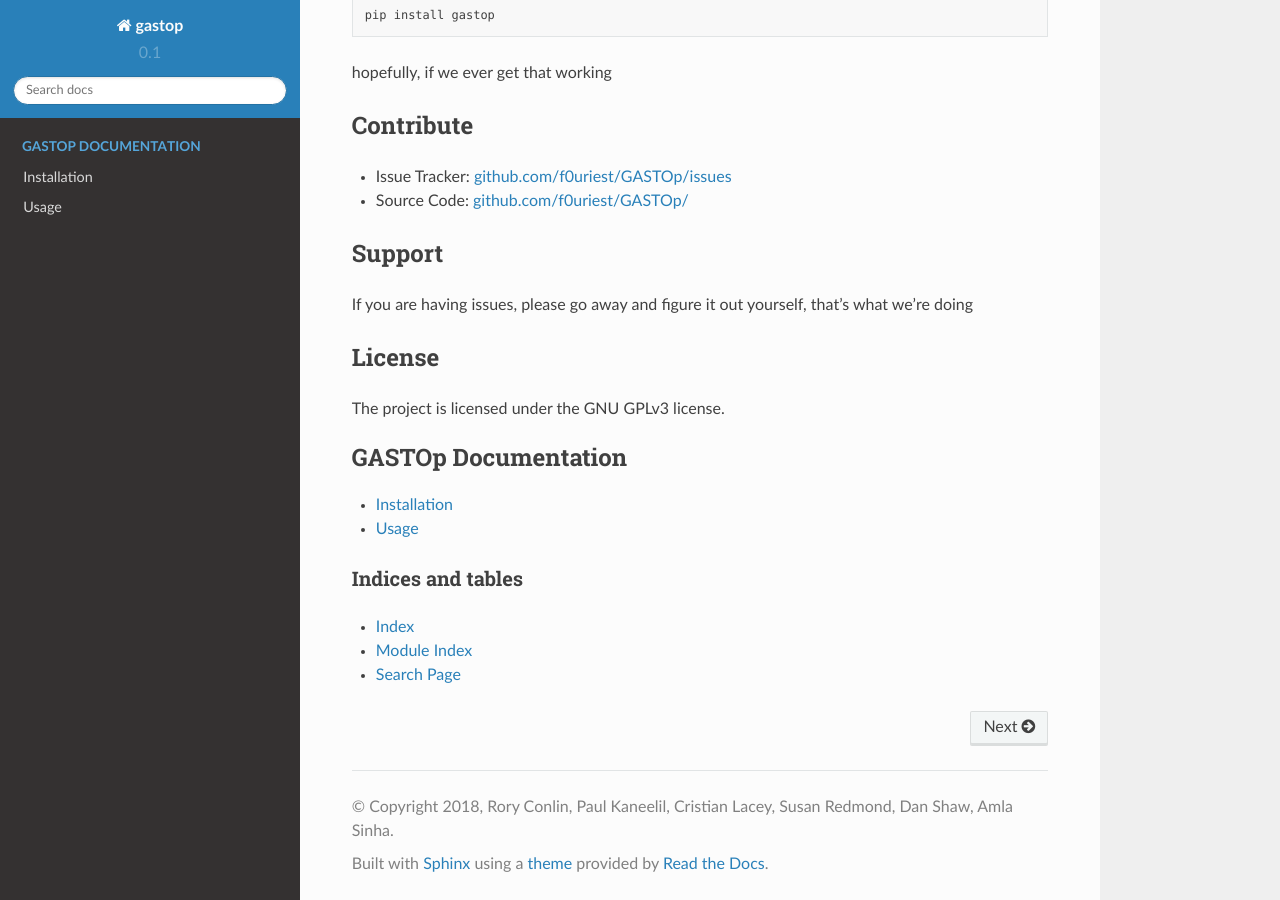
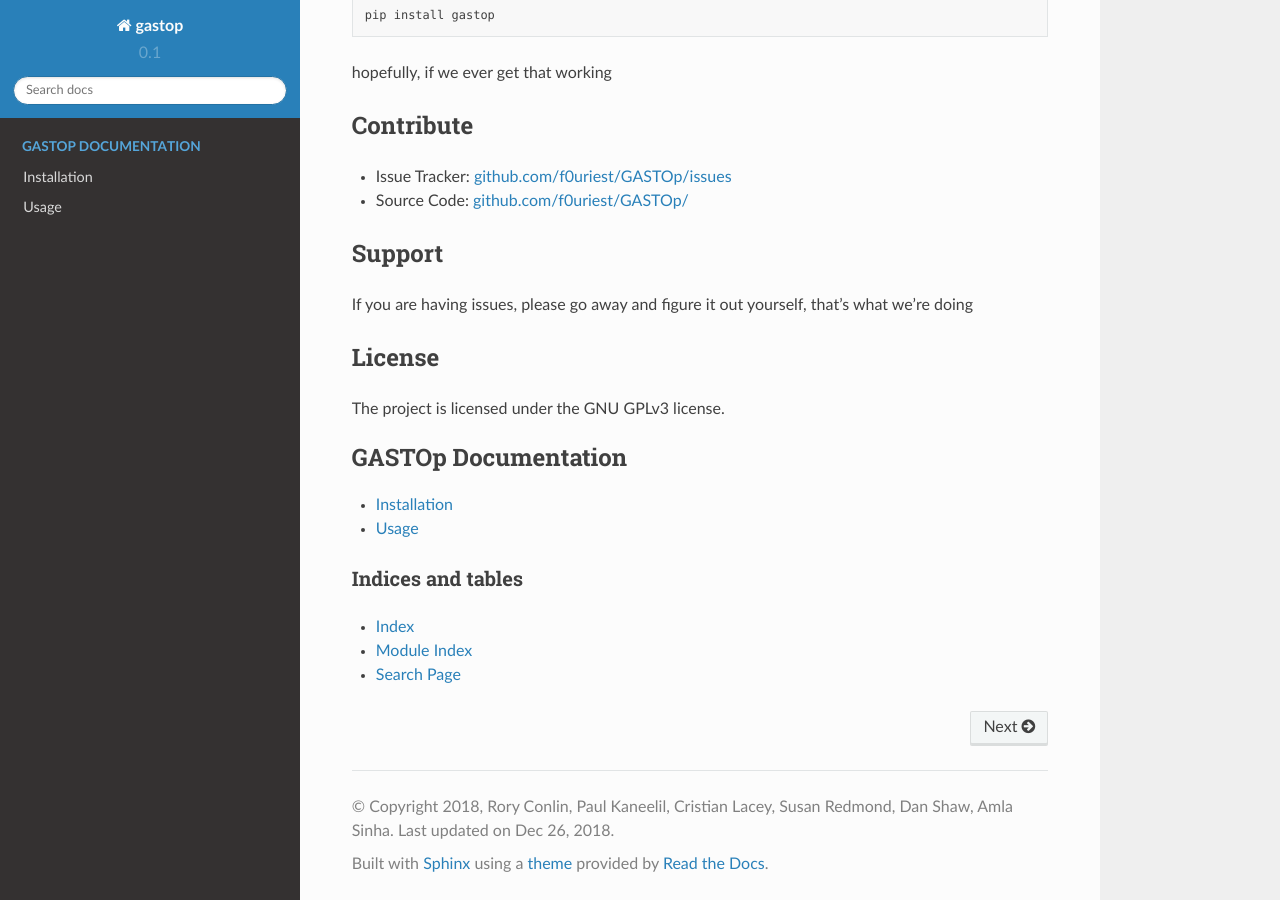
Before and after one commit to f0uriest/GASTOp, a Sphinx documentation site: the page built from docs/index.rst, in a window 1280 px wide and 900 px high, scrolled down 781 px. Built offline with Sphinx 7.4.7 and the Read the Docs theme 2.0.0, drawn with Linux system fonts in a browser that asks for light colours; pages that are not in the unit, such as notebooks, are missing from menus.

Commit message:
more minor changes to readme and conf.py

```diff
--- a/README.rst
+++ b/README.rst
@@ -4,6 +4,10 @@
 
 .. image:: https://travis-ci.org/f0uriest/APC524_FinalProject.svg?branch=dev
     :target: https://travis-ci.org/f0uriest/APC524_FinalProject
+    :alt: Build Status
+.. image:: https://readthedocs.org/projects/gastop/badge/?version=latest
+    :target: https://gastop.readthedocs.io/en/latest/?badge=latest
+    :alt: Documentation Status
 
 GASTOp is a **G**\ enetic **A**\ lgorithm for **S**\ tructural design and **T**\ opological **Op**\ timization.
 Given a set of boundary conditions such as applied loads and fixtures, it will design a structure to support those loads while minimizing weight and deflections and maximize factor of safety.
--- a/docs/conf.py
+++ b/docs/conf.py
@@ -123,18 +123,60 @@
 # so a file named "default.css" will overwrite the builtin "default.css".
 html_static_path = ['_static']
 
-# Custom sidebar templates, must be a dictionary that maps document names
-# to template names.
-#
-# The default sidebars (for documents that don't match any pattern) are
-# defined by theme itself.  Builtin themes are using these templates by
-# default: ``['localtoc.html', 'relations.html', 'sourcelink.html',
-# 'searchbox.html']``.
-#
-# html_sidebars = {}
+# The name of an image file (relative to this directory) to place at the top
+# of the sidebar.
+#html_logo = "demo/static/logo-wordmark-light.svg"
 
+# The name of an image file (within the static path) to use as favicon of the
+# docs.  This file should be a Windows icon file (.ico) being 16x16 or 32x32
+# pixels large.
+#html_favicon = None
 
-# -- Options for HTMLHelp output ---------------------------------------------
+# Add any paths that contain custom static files (such as style sheets) here,
+# relative to this directory. They are copied after the builtin static files,
+# so a file named "default.css" will overwrite the builtin "default.css".
+#html_static_path = ['_static']
+
+# If not '', a 'Last updated on:' timestamp is inserted at every page bottom,
+# using the given strftime format.
+html_last_updated_fmt = '%b %d, %Y'
+
+# If true, SmartyPants will be used to convert quotes and dashes to
+# typographically correct entities.
+html_use_smartypants = True
+
+# Custom sidebar templates, maps document names to template names.
+#html_sidebars = {}
+
+# Additional templates that should be rendered to pages, maps page names to
+# template names.
+#html_additional_pages = {}
+
+# If false, no module index is generated.
+html_domain_indices = True
+
+# If false, no index is generated.
+html_use_index = True
+
+# If true, the index is split into individual pages for each letter.
+html_split_index = False
+
+# If true, links to the reST sources are added to the pages.
+html_show_sourcelink = True
+
+# If true, "Created using Sphinx" is shown in the HTML footer. Default is True.
+html_show_sphinx = True
+
+# If true, "(C) Copyright ..." is shown in the HTML footer. Default is True.
+html_show_copyright = True
+
+# If true, an OpenSearch description file will be output, and all pages will
+# contain a <link> tag referring to it.  The value of this option must be the
+# base URL from which the finished HTML is served.
+#html_use_opensearch = ''
+
+# This is the file name suffix for HTML files (e.g. ".xhtml").
+#html_file_suffix = None
 
 # Output file base name for HTML help builder.
 htmlhelp_basename = 'gastopdoc'
```
